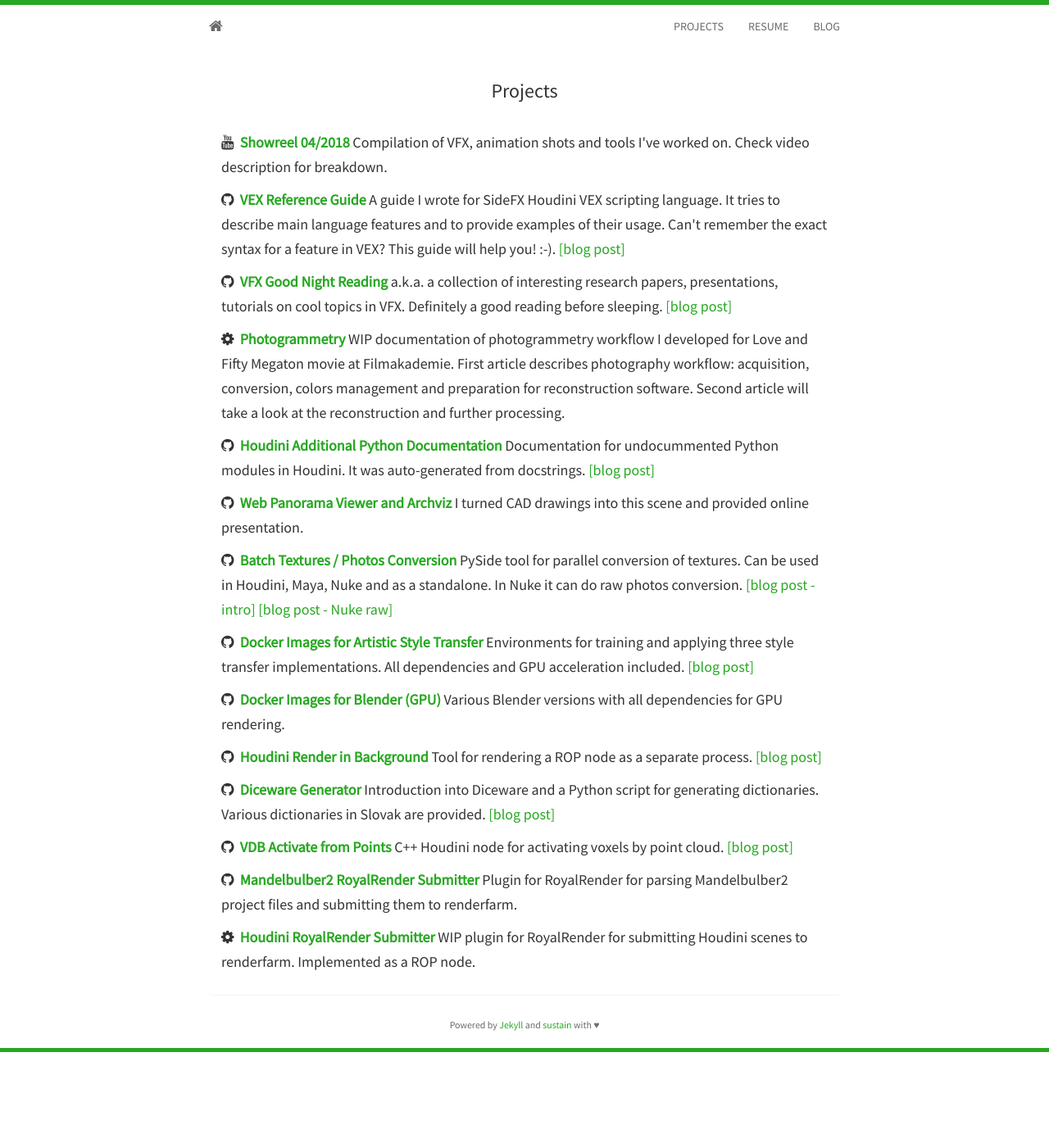
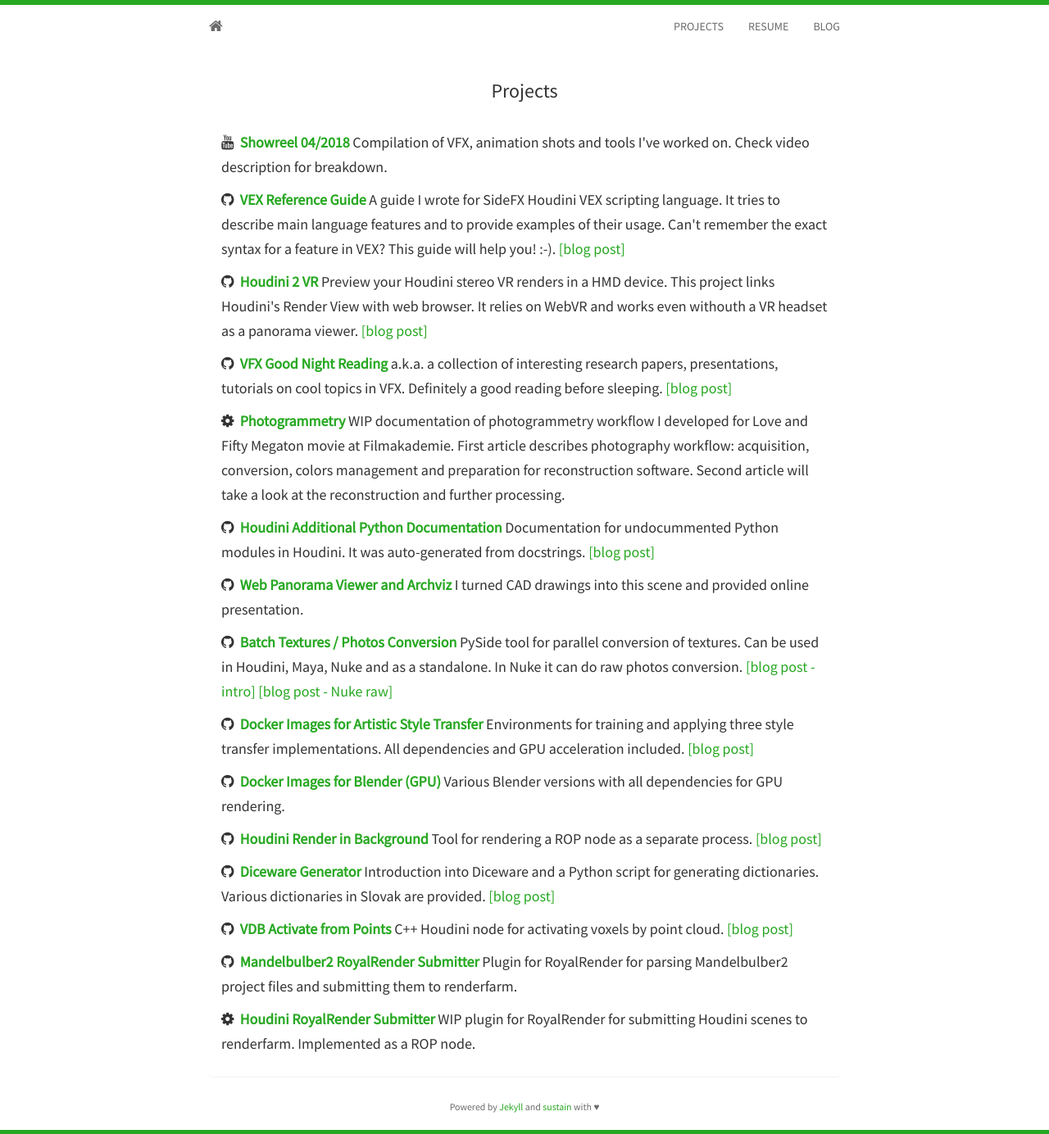
Before and after one commit to jtomori/jtomori.github.io, a Jekyll site: the page built from projects.html, in a window 1280 px wide. Shown: the whole page at 82% size. Built offline with Jekyll 4.4.1, drawn with Linux system fonts in a browser that asks for light colours; nearby versions of some CDN libraries; before the commit the page ends 1284 px from its top, so only the background shows below that.

Commit message:
added houdini2vr to projects

```diff
--- a/_includes/projects.html
+++ b/_includes/projects.html
@@ -10,6 +10,10 @@
 		<h5>
 			<i class="fa fa-github"></i>&nbsp;&nbsp;<strong><a href="https://github.com/jtomori/vex_tutorial">VEX Reference Guide</a></strong>
 			A guide I wrote for SideFX Houdini VEX scripting language. It tries to describe main language features and to provide examples of their usage. Can't remember the exact syntax for a feature in VEX? This guide will help you! :-). <a href="https://jurajtomori.wordpress.com/2018/02/04/houdini-vex-tutorial/">[blog post]</a>
+		</h5>
+		<h5>
+			<i class="fa fa-github"></i>&nbsp;&nbsp;<strong><a href="https://github.com/jtomori/houdini2vr">Houdini 2 VR</a></strong>
+			Preview your Houdini stereo VR renders in a HMD device. This project links Houdini's Render View with web browser. It relies on WebVR and works even withouth a VR headset as a panorama viewer. <a href="https://jurajtomori.wordpress.com/2019/03/23/houdini-2-vr/">[blog post]</a>
 		</h5>
 		<h5>
 			<i class="fa fa-github"></i>&nbsp;&nbsp;<strong><a href="https://github.com/jtomori/vfx_good_night_reading">VFX Good Night Reading</a></strong>
```
